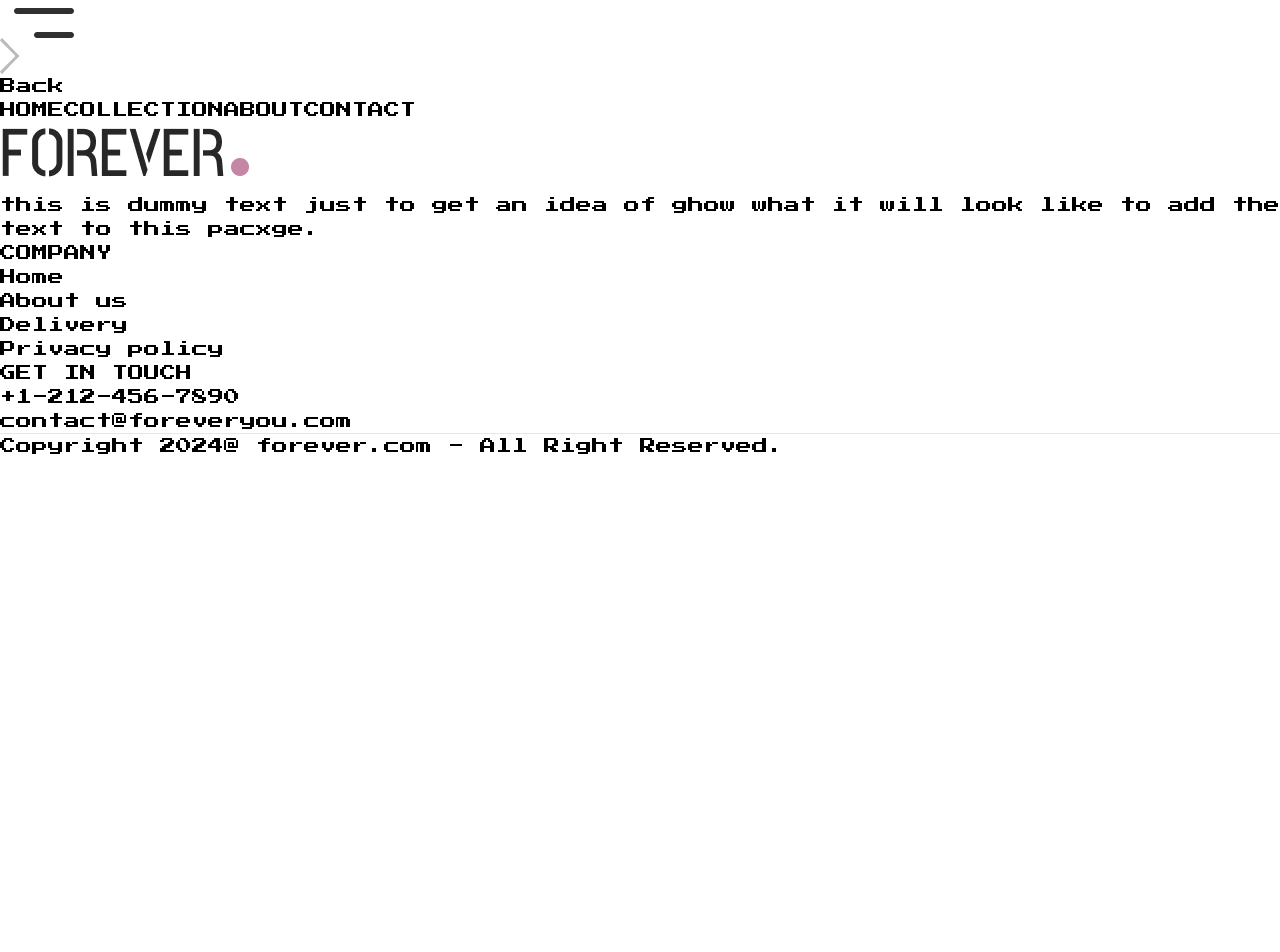
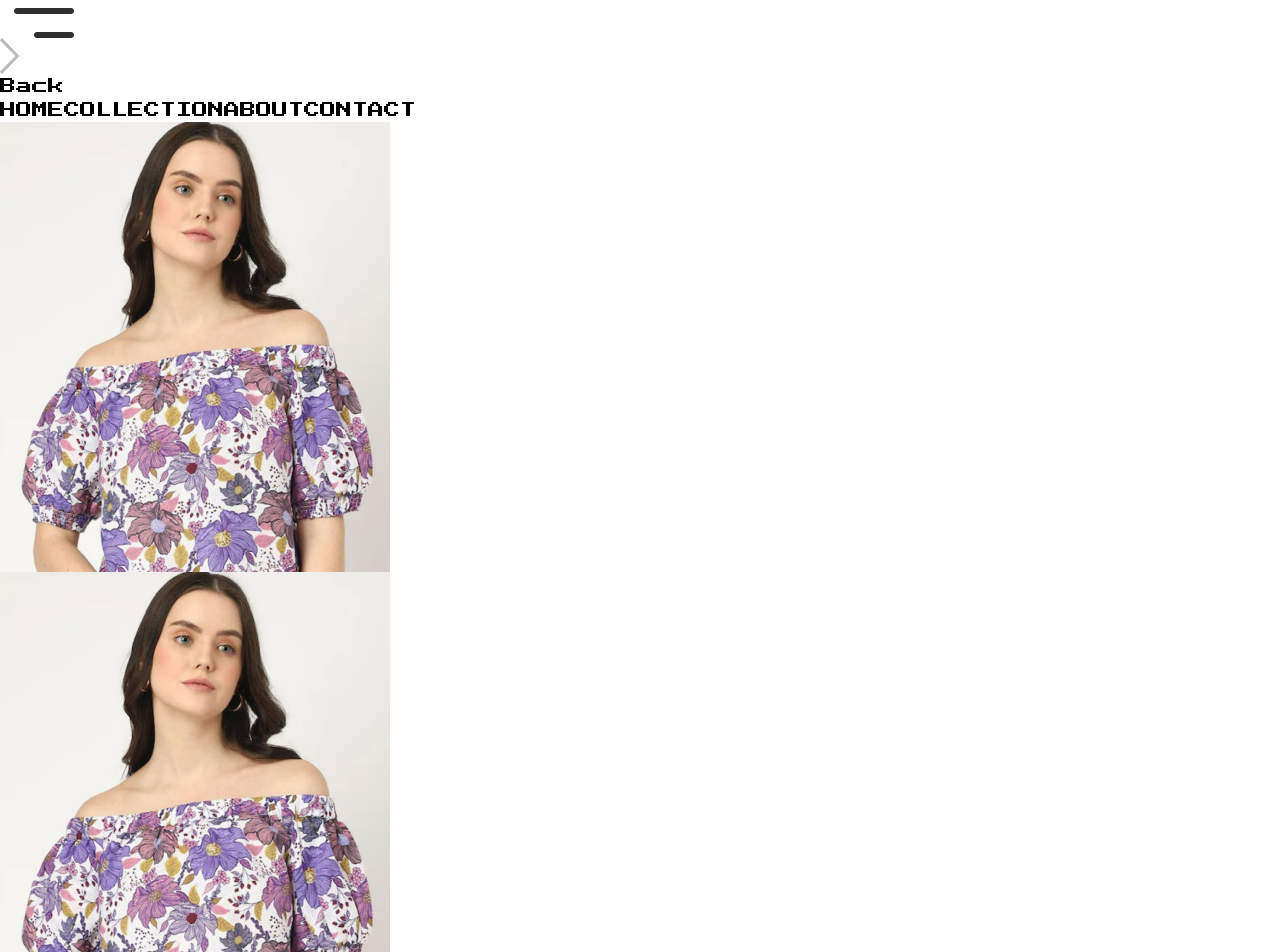
Before and after one commit to jackiejr18/ecommerce-two, a React (Vite) app in the folder frontend/: page /product/aaaaa in a window 1280 px wide. Shown: the part 400-1352 px from the top of the page. Before the commit the page ends 858 px from the top, so only its background shows below. Built offline with nearby package versions, Linux system fonts and the light colour scheme.

Commit message:
added images to product page

```diff
--- a/frontend/src/pages/Product.jsx
+++ b/frontend/src/pages/Product.jsx
@@ -1,11 +1,53 @@
-import React from 'react'
+import React, { useContext, useEffect, useState } from 'react'
+import { useParams } from 'react-router-dom'
+import { ShopContext } from '../context/ShopContext';
 
 const Product = () => {
-  return (
-    <div>
+
+  const {productId} = useParams();
+  const {products} = useContext(ShopContext);
+  const [productData, setProductData] = useState(false);
+  const [image, setImage] = useState('');
+
+  const fetchProductData = async () => {
+
+    products.map((item)=> {
+      if (item._id === productId) {
+        setProductData(item)
+        setImage(item.image[0])
+        console.log(item);
+        return null;
+      }
+    })
+
+  }
+
+  useEffect(()=>{
+    fetchProductData();
+  },[productId, products])
+
+  return productData ? (
+    <div className='border-t-2 pt-10 transition-opacity ease-in duration-500 opacity-100'>
+      {/* Product Data */}
+      <div className='flex gap-12 sm:gap-12 flex-col sm:flex-row'>
+
+        {/* Product Images */}
+        <div className='flex-1 flex flex-col-reverse gap-3 sm:flex-row'>
+          <div className='flex sm:flex-col overflow-x-auto sm:overflow-y-scroll justify-between sm:justify-normal sm:w-[18.7%] w-full'>
+            {
+              productData.image.map((item,index)=>(
+                <img src={item} key={index} className='w-[24%] sm:w-full sm:mb-3 flex-shrink-0 cursor-pointer'/>
+              ))
+            }
+          </div>
+          <div className='w-full sm:w-[80%]'>
+            <img src={image}/>
+          </div>
+        </div>
+      </div>
 
     </div>
-  )
+  ) : <div className='opacity-0'></div>
 }
 
 export default Product
```
